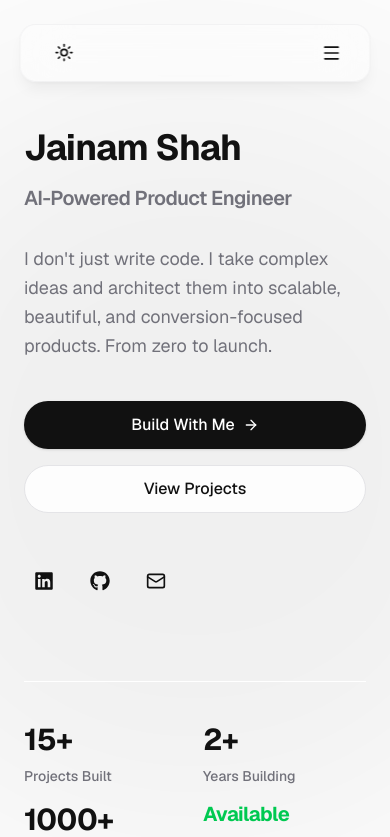
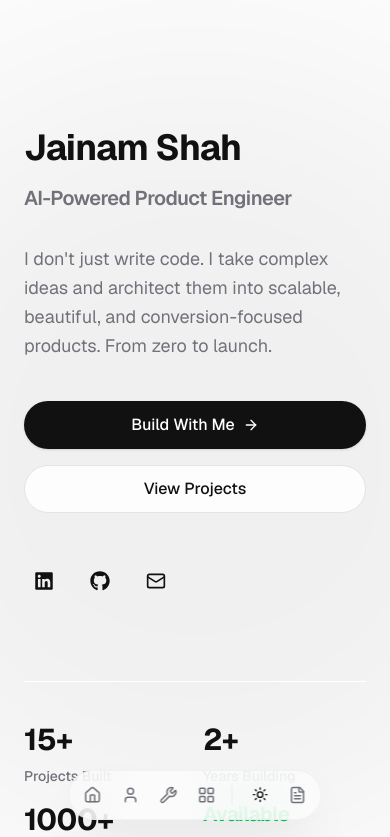
Before and after one commit to jainam-15/jainam_portfolio, a Next.js app: page / in a window 390 px wide. Shown: the top 837 px of the page. Built offline with nearby package versions, Linux system fonts and the light colour scheme.

Commit message:
Initial Commit

```diff
--- a/src/components/navbar.tsx
+++ b/src/components/navbar.tsx
@@ -3,26 +3,29 @@
 import * as React from "react"
 import Link from "next/link"
 import { usePathname } from "next/navigation"
-import { motion } from "framer-motion"
-import { Menu, X } from "lucide-react"
+import { Home, User, Wrench, Briefcase, LayoutGrid, GitMerge, Mail, FileText } from "lucide-react"
 import { ThemeToggle } from "./theme-toggle"
 import { Button } from "./ui/button"
 
-const navItems = [
-  { name: "Home", href: "/#home" },
-  { name: "About", href: "/#about" },
-  { name: "Skills", href: "/#skills" },
-  { name: "Services", href: "/#services" },
-  { name: "Projects", href: "/#projects" },
-  { name: "Process", href: "/#process" },
-  { name: "Contact", href: "/#contact" },
+const desktopNavItems = [
+  { name: "Home", href: "/#home", icon: <Home className="w-5 h-5" /> },
+  { name: "About", href: "/#about", icon: <User className="w-5 h-5" /> },
+  { name: "Skills", href: "/#skills", icon: <Wrench className="w-5 h-5" /> },
+  { name: "Services", href: "/#services", icon: <Briefcase className="w-5 h-5" /> },
+  { name: "Projects", href: "/#projects", icon: <LayoutGrid className="w-5 h-5" /> },
+  { name: "Process", href: "/#process", icon: <GitMerge className="w-5 h-5" /> },
+  { name: "Contact", href: "/#contact", icon: <Mail className="w-5 h-5" /> },
+]
+
+const mobileNavItems = [
+  { name: "Home", href: "/#home", icon: <Home className="w-[18px] h-[18px]" /> },
+  { name: "About", href: "/#about", icon: <User className="w-[18px] h-[18px]" /> },
+  { name: "Skills", href: "/#skills", icon: <Wrench className="w-[18px] h-[18px]" /> },
+  { name: "Projects", href: "/#projects", icon: <LayoutGrid className="w-[18px] h-[18px]" /> },
 ]
 
 export function Navbar() {
-  const [isOpen, setIsOpen] = React.useState(false)
   const pathname = usePathname()
-
-  const closeMenu = () => setIsOpen(false)
 
   return (
     <>
@@ -30,7 +33,7 @@ export function Navbar() {
       <header className="hidden md:flex fixed top-6 left-1/2 -translate-x-1/2 z-50 rounded-full border border-border/40 bg-background/60 backdrop-blur-xl shadow-lg shadow-black/5 dark:shadow-white/5 transition-all duration-300">
         <nav className="flex items-center px-6 h-14">
           <ul className="flex items-center gap-6 text-sm font-medium text-muted-foreground mr-5">
-            {navItems.map((item) => (
+            {desktopNavItems.map((item) => (
               <li key={item.name}>
                 <Link
                   href={item.href}
@@ -54,47 +57,38 @@ export function Navbar() {
         </nav>
       </header>
 
-      {/* Mobile Header */}
-      <header className="flex md:hidden fixed top-6 left-1/2 -translate-x-1/2 z-50 w-[90%] rounded-2xl border border-border/40 bg-background/60 backdrop-blur-xl shadow-lg shadow-black/5 dark:shadow-white/5 transition-all duration-300 flex-col">
-        <div className="flex items-center justify-between w-full px-6 h-14">
-          <ThemeToggle />
-          <button
-            onClick={() => setIsOpen(!isOpen)}
-            className="text-foreground p-1"
-            aria-label="Toggle Menu"
+      {/* Mobile Bottom Navigation Bar */}
+      <header className="flex md:hidden fixed bottom-6 left-1/2 -translate-x-1/2 z-50 w-fit px-1.5 rounded-full border border-border/40 bg-background/80 backdrop-blur-xl shadow-2xl shadow-black/10 dark:shadow-white/5 transition-all duration-300">
+        <nav className="flex items-center gap-1 h-12">
+          {mobileNavItems.map((item) => (
+            <Link
+              key={item.name}
+              href={item.href}
+              className="p-2 text-muted-foreground hover:text-primary hover:bg-muted/50 rounded-full transition-all flex items-center justify-center"
+              aria-label={item.name}
+              title={item.name}
+            >
+              {item.icon}
+            </Link>
+          ))}
+
+          <div className="w-px h-5 bg-border/50 mx-1 shrink-0" />
+
+          <div className="shrink-0 scale-[0.85] origin-center">
+            <ThemeToggle />
+          </div>
+
+          <a
+            href="/resume.pdf"
+            target="_blank"
+            rel="noopener noreferrer"
+            className="p-2 -ml-1 text-muted-foreground hover:text-primary hover:bg-muted/50 rounded-full transition-all flex items-center justify-center shrink-0"
+            title="Resume"
+            aria-label="Resume"
           >
-            {isOpen ? <X size={20} /> : <Menu size={20} />}
-          </button>
-        </div>
-
-        {/* Mobile Nav Menu */}
-        {isOpen && (
-          <motion.div
-            initial={{ opacity: 0, y: -20 }}
-            animate={{ opacity: 1, y: 0 }}
-            exit={{ opacity: 0, y: -20 }}
-            className="absolute top-16 left-0 right-0 bg-background/90 backdrop-blur-xl border border-border/50 rounded-2xl p-6 shadow-xl md:hidden"
-          >
-            <ul className="flex flex-col gap-4 text-base font-medium">
-              {navItems.map((item) => (
-                <li key={item.name}>
-                  <Link
-                    href={item.href}
-                    onClick={closeMenu}
-                    className="block hover:text-primary transition-colors text-center"
-                  >
-                    {item.name}
-                  </Link>
-                </li>
-              ))}
-              <li className="pt-4 border-t border-border mt-2">
-                <Button asChild className="w-full rounded-full">
-                  <a href="/resume.pdf" target="_blank" rel="noopener noreferrer" onClick={closeMenu}>Resume</a>
-                </Button>
-              </li>
-            </ul>
-          </motion.div>
-        )}
+            <FileText className="w-[18px] h-[18px]" />
+          </a>
+        </nav>
       </header>
     </>
   )
```
Also changed, not shown: 1 other file (tests, documents, lock files or other folders).
